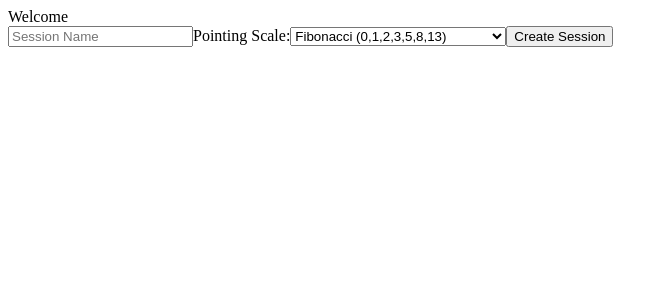
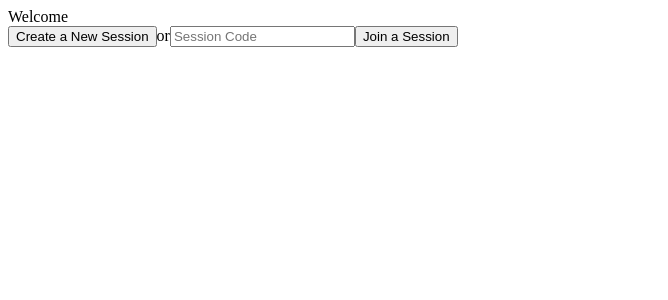
Before and after one commit to julianpoy/storypointingpoker, a Preact app in the folder frontend/: page / in a window 1280 px wide. Shown: the top 300 px of the page, without its empty margins (0-668 px from the left). Built offline with nearby package versions, Linux system fonts and the light colour scheme; the HTML template or start-up script is replaced by a standard one.

Commit message:
Fix CreateRoom showing unintentionally

```diff
--- a/frontend/src/components/welcome.jsx
+++ b/frontend/src/components/welcome.jsx
@@ -23,7 +23,7 @@ export const Welcome = ({ setRoom }) => {
 
   return (
     <div>
-      <button onClick={setShowCreating(true)}>Create a New Session</button>
+      <button onClick={() => setShowCreating(true)}>Create a New Session</button>
       or
       <input type="text" placeholder="Session Code" onChange={onRoomCodeInput}></input>
       <button onClick={joinRoom}>Join a Session</button>
```
